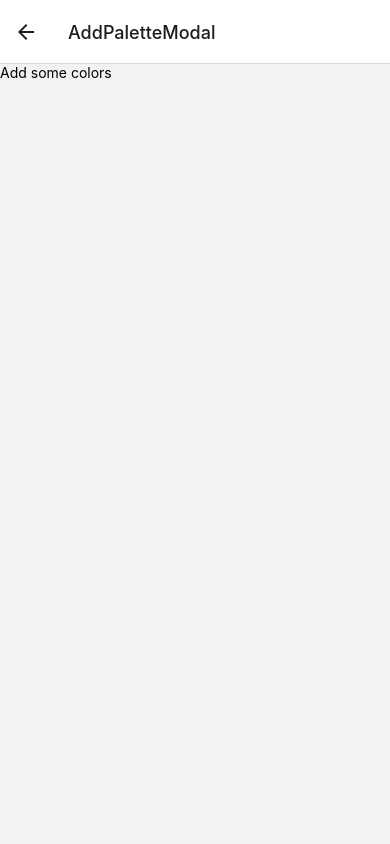
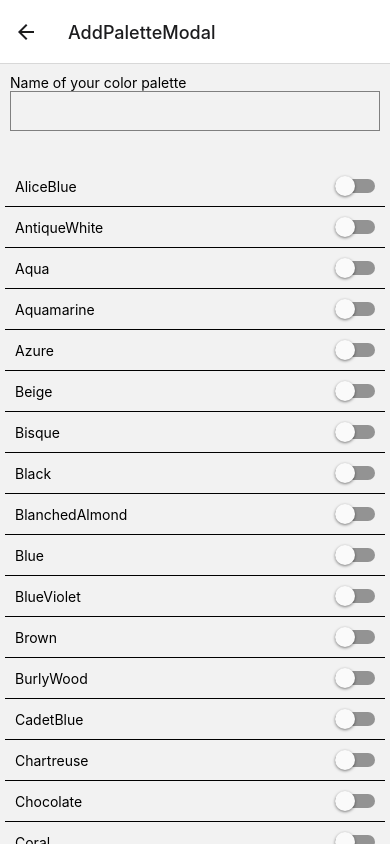
Before and after one commit to nickelead/feast, a React Native app: screen /AddPaletteModal in a window 390 px wide. Built offline with nearby package versions, Linux system fonts and the light colour scheme; no server answers.

Commit message:
feat(modal): Add all colors

```diff
--- /dev/null
+++ b/src/components/ColorSwitch.js
@@ -0,0 +1,29 @@
+import React, { useCallback } from 'react';
+import { Switch, Text, View, StyleSheet } from 'react-native';
+
+export const ColorSwitch = ({ colorName, isSelected, onChange }) => {
+  const handleChange = useCallback(
+    newSelected => {
+      onChange({ newSelected, colorName });
+    },
+    [colorName, onChange],
+  );
+
+  return (
+    <View style={styles.line}>
+      <Text style={styles.text}>{colorName}</Text>
+      <Switch value={isSelected} onValueChange={handleChange} />
+    </View>
+  );
+};
+
+const styles = StyleSheet.create({
+  line: {
+    flexDirection: 'row',
+    justifyContent: 'space-between',
+    alignItems: 'center',
+    padding: 10,
+    borderBottomWidth: 1,
+  },
+  text: {},
+});
--- a/src/components/index.js
+++ b/src/components/index.js
@@ -1,2 +1,3 @@
 export * from './ColorBox';
 export * from './PalettePreview';
+export * from './ColorSwitch';
--- a/src/constants/colors.js
+++ b/src/constants/colors.js
@@ -33,6 +33,156 @@
   { colorName: 'Orange', hexCode: '#e66225' },
 ];
 
+export const ALL_COLORS = [
+  { colorName: 'AliceBlue', hexCode: '#F0F8FF' },
+  { colorName: 'AntiqueWhite', hexCode: '#FAEBD7' },
+  { colorName: 'Aqua', hexCode: '#00FFFF' },
+  { colorName: 'Aquamarine', hexCode: '#7FFFD4' },
+  { colorName: 'Azure', hexCode: '#F0FFFF' },
+  { colorName: 'Beige', hexCode: '#F5F5DC' },
+  { colorName: 'Bisque', hexCode: '#FFE4C4' },
+  { colorName: 'Black', hexCode: '#000000' },
+  { colorName: 'BlanchedAlmond', hexCode: '#FFEBCD' },
+  { colorName: 'Blue', hexCode: '#0000FF' },
+  { colorName: 'BlueViolet', hexCode: '#8A2BE2' },
+  { colorName: 'Brown', hexCode: '#A52A2A' },
+  { colorName: 'BurlyWood', hexCode: '#DEB887' },
+  { colorName: 'CadetBlue', hexCode: '#5F9EA0' },
+  { colorName: 'Chartreuse', hexCode: '#7FFF00' },
+  { colorName: 'Chocolate', hexCode: '#D2691E' },
+  { colorName: 'Coral', hexCode: '#FF7F50' },
+  { colorName: 'CornflowerBlue', hexCode: '#6495ED' },
+  { colorName: 'Cornsilk', hexCode: '#FFF8DC' },
+  { colorName: 'Crimson', hexCode: '#DC143C' },
+  { colorName: 'Cyan', hexCode: '#00FFFF' },
+  { colorName: 'DarkBlue', hexCode: '#00008B' },
+  { colorName: 'DarkCyan', hexCode: '#008B8B' },
+  { colorName: 'DarkGoldenRod', hexCode: '#B8860B' },
+  { colorName: 'DarkGray', hexCode: '#A9A9A9' },
+  { colorName: 'DarkGrey', hexCode: '#A9A9A9' },
+  { colorName: 'DarkGreen', hexCode: '#006400' },
+  { colorName: 'DarkKhaki', hexCode: '#BDB76B' },
+  { colorName: 'DarkMagenta', hexCode: '#8B008B' },
+  { colorName: 'DarkOliveGreen', hexCode: '#556B2F' },
+  { colorName: 'Darkorange', hexCode: '#FF8C00' },
+  { colorName: 'DarkOrchid', hexCode: '#9932CC' },
+  { colorName: 'DarkRed', hexCode: '#8B0000' },
+  { colorName: 'DarkSalmon', hexCode: '#E9967A' },
+  { colorName: 'DarkSeaGreen', hexCode: '#8FBC8F' },
+  { colorName: 'DarkSlateBlue', hexCode: '#483D8B' },
+  { colorName: 'DarkSlateGray', hexCode: '#2F4F4F' },
+  { colorName: 'DarkSlateGrey', hexCode: '#2F4F4F' },
+  { colorName: 'DarkTurquoise', hexCode: '#00CED1' },
+  { colorName: 'DarkViolet', hexCode: '#9400D3' },
+  { colorName: 'DeepPink', hexCode: '#FF1493' },
+  { colorName: 'DeepSkyBlue', hexCode: '#00BFFF' },
+  { colorName: 'DimGray', hexCode: '#696969' },
+  { colorName: 'DimGrey', hexCode: '#696969' },
+  { colorName: 'DodgerBlue', hexCode: '#1E90FF' },
+  { colorName: 'FireBrick', hexCode: '#B22222' },
+  { colorName: 'FloralWhite', hexCode: '#FFFAF0' },
+  { colorName: 'ForestGreen', hexCode: '#228B22' },
+  { colorName: 'Fuchsia', hexCode: '#FF00FF' },
+  { colorName: 'Gainsboro', hexCode: '#DCDCDC' },
+  { colorName: 'GhostWhite', hexCode: '#F8F8FF' },
+  { colorName: 'Gold', hexCode: '#FFD700' },
+  { colorName: 'GoldenRod', hexCode: '#DAA520' },
+  { colorName: 'Gray', hexCode: '#808080' },
+  { colorName: 'Grey', hexCode: '#808080' },
+  { colorName: 'Green', hexCode: '#008000' },
+  { colorName: 'GreenYellow', hexCode: '#ADFF2F' },
+  { colorName: 'HoneyDew', hexCode: '#F0FFF0' },
+  { colorName: 'HotPink', hexCode: '#FF69B4' },
+  { colorName: 'IndianRed', hexCode: '#CD5C5C' },
+  { colorName: 'Indigo', hexCode: '#4B0082' },
+  { colorName: 'Ivory', hexCode: '#FFFFF0' },
+  { colorName: 'Khaki', hexCode: '#F0E68C' },
+  { colorName: 'Lavender', hexCode: '#E6E6FA' },
+  { colorName: 'LavenderBlush', hexCode: '#FFF0F5' },
+  { colorName: 'LawnGreen', hexCode: '#7CFC00' },
+  { colorName: 'LemonChiffon', hexCode: '#FFFACD' },
+  { colorName: 'LightBlue', hexCode: '#ADD8E6' },
+  { colorName: 'LightCoral', hexCode: '#F08080' },
+  { colorName: 'LightCyan', hexCode: '#E0FFFF' },
+  { colorName: 'LightGoldenRodYellow', hexCode: '#FAFAD2' },
+  { colorName: 'LightGray', hexCode: '#D3D3D3' },
+  { colorName: 'LightGrey', hexCode: '#D3D3D3' },
+  { colorName: 'LightGreen', hexCode: '#90EE90' },
+  { colorName: 'LightPink', hexCode: '#FFB6C1' },
+  { colorName: 'LightSalmon', hexCode: '#FFA07A' },
+  { colorName: 'LightSeaGreen', hexCode: '#20B2AA' },
+  { colorName: 'LightSkyBlue', hexCode: '#87CEFA' },
+  { colorName: 'LightSlateGray', hexCode: '#778899' },
+  { colorName: 'LightSlateGrey', hexCode: '#778899' },
+  { colorName: 'LightSteelBlue', hexCode: '#B0C4DE' },
+  { colorName: 'LightYellow', hexCode: '#FFFFE0' },
+  { colorName: 'Lime', hexCode: '#00FF00' },
+  { colorName: 'LimeGreen', hexCode: '#32CD32' },
+  { colorName: 'Linen', hexCode: '#FAF0E6' },
+  { colorName: 'Magenta', hexCode: '#FF00FF' },
+  { colorName: 'Maroon', hexCode: '#800000' },
+  { colorName: 'MediumAquaMarine', hexCode: '#66CDAA' },
+  { colorName: 'MediumBlue', hexCode: '#0000CD' },
+  { colorName: 'MediumOrchid', hexCode: '#BA55D3' },
+  { colorName: 'MediumPurple', hexCode: '#9370D8' },
+  { colorName: 'MediumSeaGreen', hexCode: '#3CB371' },
+  { colorName: 'MediumSlateBlue', hexCode: '#7B68EE' },
+  { colorName: 'MediumSpringGreen', hexCode: '#00FA9A' },
+  { colorName: 'MediumTurquoise', hexCode: '#48D1CC' },
+  { colorName: 'MediumVioletRed', hexCode: '#C71585' },
+  { colorName: 'MidnightBlue', hexCode: '#191970' },
+  { colorName: 'MintCream', hexCode: '#F5FFFA' },
+  { colorName: 'MistyRose', hexCode: '#FFE4E1' },
+  { colorName: 'Moccasin', hexCode: '#FFE4B5' },
+  { colorName: 'NavajoWhite', hexCode: '#FFDEAD' },
+  { colorName: 'Navy', hexCode: '#000080' },
+  { colorName: 'OldLace', hexCode: '#FDF5E6' },
+  { colorName: 'Olive', hexCode: '#808000' },
+  { colorName: 'OliveDrab', hexCode: '#6B8E23' },
+  { colorName: 'Orange', hexCode: '#FFA500' },
+  { colorName: 'OrangeRed', hexCode: '#FF4500' },
+  { colorName: 'Orchid', hexCode: '#DA70D6' },
+  { colorName: 'PaleGoldenRod', hexCode: '#EEE8AA' },
+  { colorName: 'PaleGreen', hexCode: '#98FB98' },
+  { colorName: 'PaleTurquoise', hexCode: '#AFEEEE' },
+  { colorName: 'PaleVioletRed', hexCode: '#D87093' },
+  { colorName: 'PapayaWhip', hexCode: '#FFEFD5' },
+  { colorName: 'PeachPuff', hexCode: '#FFDAB9' },
+  { colorName: 'Peru', hexCode: '#CD853F' },
+  { colorName: 'Pink', hexCode: '#FFC0CB' },
+  { colorName: 'Plum', hexCode: '#DDA0DD' },
+  { colorName: 'PowderBlue', hexCode: '#B0E0E6' },
+  { colorName: 'Purple', hexCode: '#800080' },
+  { colorName: 'Red', hexCode: '#FF0000' },
+  { colorName: 'RosyBrown', hexCode: '#BC8F8F' },
+  { colorName: 'RoyalBlue', hexCode: '#4169E1' },
+  { colorName: 'SaddleBrown', hexCode: '#8B4513' },
+  { colorName: 'Salmon', hexCode: '#FA8072' },
+  { colorName: 'SandyBrown', hexCode: '#F4A460' },
+  { colorName: 'SeaGreen', hexCode: '#2E8B57' },
+  { colorName: 'SeaShell', hexCode: '#FFF5EE' },
+  { colorName: 'Sienna', hexCode: '#A0522D' },
+  { colorName: 'Silver', hexCode: '#C0C0C0' },
+  { colorName: 'SkyBlue', hexCode: '#87CEEB' },
+  { colorName: 'SlateBlue', hexCode: '#6A5ACD' },
+  { colorName: 'SlateGray', hexCode: '#708090' },
+  { colorName: 'SlateGrey', hexCode: '#708090' },
+  { colorName: 'Snow', hexCode: '#FFFAFA' },
+  { colorName: 'SpringGreen', hexCode: '#00FF7F' },
+  { colorName: 'SteelBlue', hexCode: '#4682B4' },
+  { colorName: 'Tan', hexCode: '#D2B48C' },
+  { colorName: 'Teal', hexCode: '#008080' },
+  { colorName: 'Thistle', hexCode: '#D8BFD8' },
+  { colorName: 'Tomato', hexCode: '#FF6347' },
+  { colorName: 'Turquoise', hexCode: '#40E0D0' },
+  { colorName: 'Violet', hexCode: '#EE82EE' },
+  { colorName: 'Wheat', hexCode: '#F5DEB3' },
+  { colorName: 'White', hexCode: '#FFFFFF' },
+  { colorName: 'WhiteSmoke', hexCode: '#F5F5F5' },
+  { colorName: 'Yellow', hexCode: '#FFFF00' },
+  { colorName: 'YellowGreen', hexCode: '#9ACD' },
+];
+
 export const COLOR_PALETTES = [
   {
     paletteName: 'Solarized',
--- a/src/screens/AddPaletteModal.js
+++ b/src/screens/AddPaletteModal.js
@@ -1,10 +1,69 @@
-import React from 'react';
-import { Text, View } from 'react-native';
+import React, { useCallback, useState } from 'react';
+import { FlatList, StyleSheet, Text, TextInput, View } from 'react-native';
+import { ColorSwitch } from '../components';
+import { ALL_COLORS } from '../constants';
 
 export const AddPaletteModal = () => {
+  const [allColors, setAllColors] = useState(
+    ALL_COLORS.map(item => ({ ...item, isSelected: false })),
+  );
+  const [paletteName, setPaletteName] = useState('');
+
+  const handleChange = useCallback(
+    ({ newSelected, colorName: selectedColorName }) => {
+      const changed = allColors.find(
+        ({ colorName }) => colorName === selectedColorName,
+      );
+      const newAllColors = [
+        ...allColors.filter(({ colorName }) => colorName !== selectedColorName),
+        {
+          ...changed,
+          isSelected: newSelected,
+        },
+      ].sort((first, second) => first.colorName > second.colorName);
+      setAllColors(newAllColors);
+    },
+    [allColors],
+  );
+
   return (
-    <View>
-      <Text>Add some colors</Text>
-    </View>
+    <>
+      <View style={styles.textForm}>
+        <Text>Name of your color palette</Text>
+        <TextInput
+          style={styles.input}
+          value={paletteName}
+          onChangeText={setPaletteName}
+        />
+      </View>
+      <FlatList
+        style={styles.list}
+        data={allColors}
+        keyExtractor={item => item.colorName}
+        renderItem={({ item }) => (
+          <ColorSwitch
+            colorName={item.colorName}
+            isSelected={item.isSelected}
+            onChange={handleChange}
+          />
+        )}
+      />
+    </>
   );
 };
+
+const styles = StyleSheet.create({
+  input: {
+    borderWidth: 1,
+    borderColor: 'grey',
+    height: 40,
+    padding: 5,
+    marginBottom: 20,
+  },
+  list: {
+    padding: 5,
+  },
+  textForm: {
+    padding: 10,
+  },
+});
```
